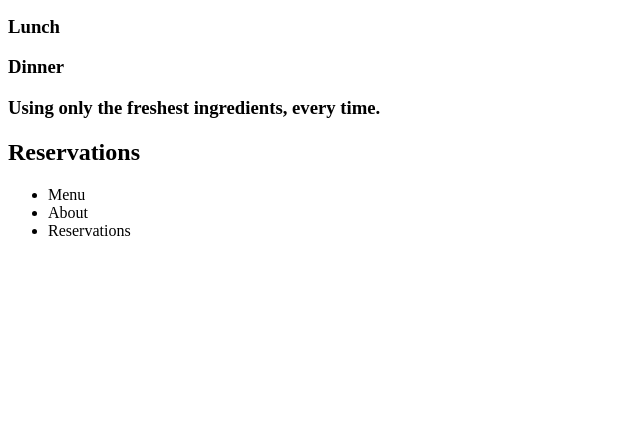
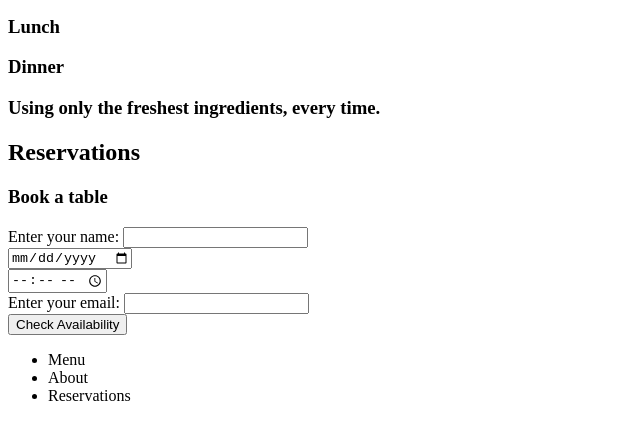
Before and after one commit to marioebros/restaurant-page, a website built with webpack: page dist/index.html in a window 1280 px wide. Shown: the part 137-576 px from the top of the page, without its empty margins (0-640 px from the left). Built offline with nearby package versions, Linux system fonts and the light colour scheme.

Commit message:
added form and inputs to base html

```diff
--- a/dist/index.html
+++ b/dist/index.html
@@ -30,6 +30,26 @@
 
     <div id="reservePage">
       <h2>Reservations</h2>
+      <h3>Book a table</h3>
+      <form action="" method="get" class="reservation">
+        <div class="reservation">
+          <label for="name">Enter your name: </label>
+          <input type="text" name="name" id="name" required />
+        </div>
+        <div class="reservation">
+          <input type="date" name="date" id="date" />
+        </div>
+        <div class="reservation">
+          <input type="time" name="time" id="time" />
+        </div>
+        <div class="reservation">
+          <label for="email">Enter your email: </label>
+          <input type="email" name="email" id="email" required />
+        </div>
+        <div class="reservation">
+          <input type="submit" value="Check Availability" />
+        </div>
+      </form>
     </div>
     <footer>
       <ul>
```
